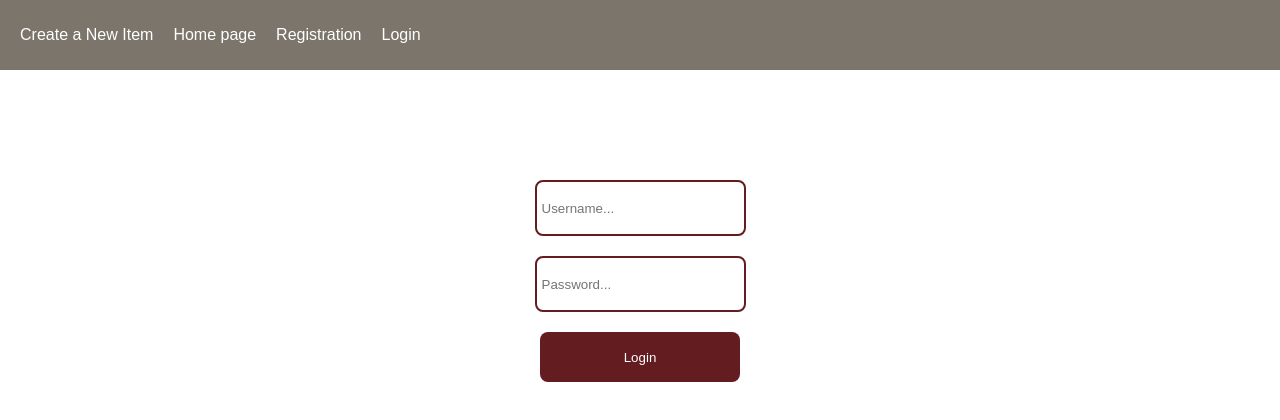
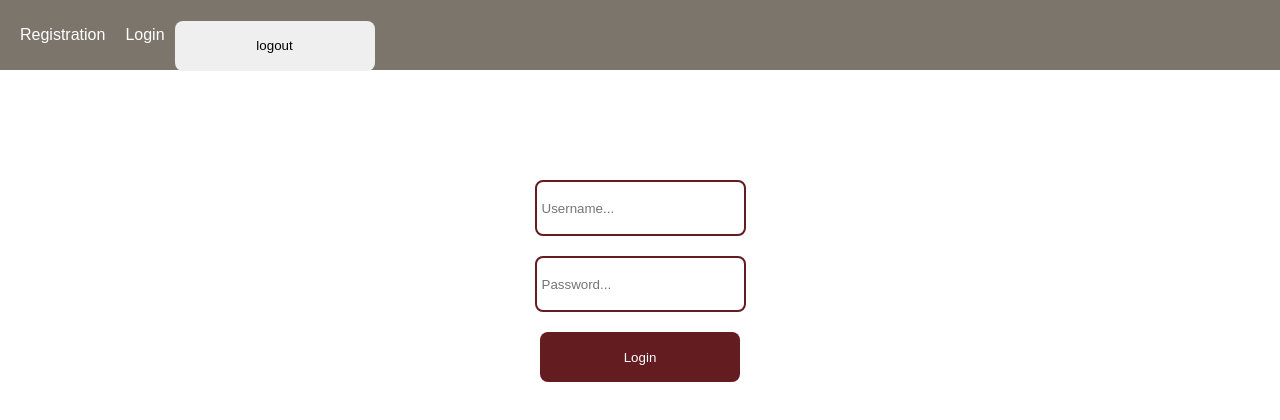
Before and after one commit to NadiaPia/I_want_to_rent, a React (Create React App) app in the folder client/: page /login in a window 1280 px wide. Shown: the top 420 px of the page. Built offline with nearby package versions, Linux system fonts and the light colour scheme; no server answers.

Commit message:
Add logout button and functionality, Add userName to the navbar and made authState to be an object in the App.js and login.js

```diff
--- a/client/src/App.js
+++ b/client/src/App.js
@@ -6,39 +6,53 @@ import Item from './pages/Item';
 import Registration from "./pages/Registration";
 import Login from "./pages/Login";
 import { AuthContext } from './helpers/AuthContext';
-import {useState, useEffect} from "react";
+import { useState, useEffect } from "react";
 import axios from "axios";
 
 
 function App() {
 
-  const [authState, setAuthState] = useState(false);// as it false by default it will show Login and Password after refresh the page despite the fact we've logged in. To avoid this we need check whether we've logged in right away after rerender(refresh the page) and if so, make authState is to be true. Looks like useEffect:
-
+  //const [authState, setAuthState] = useState(false);// as it false by default it will show Login and Password after refresh the page despite the fact we've logged in. To avoid this we need check whether we've logged in right away after rerender(refresh the page) and if so, make authState is to be true. Looks like useEffect:
+    const [authState, setAuthState] = useState({userName: "", id: 0, status: false})
   useEffect(() => {
-    axios.get("http://localhost:3002/auth/auth", {headers: {accessToken: localStorage.getItem("accessTokenn"),}})
+    axios.get("http://localhost:3002/auth/auth", { headers: { accessToken: localStorage.getItem("accessTokenn"), } })
       .then((response) => {
+        //console.log("response.data", response.data) //{userName: 'Sonia', id: 10, iat: 1679941297}
         if (response.data.error) {
-          setAuthState(false);
+          setAuthState({...authState, status: false});
         } else {
-          setAuthState(true);
+          setAuthState({userName: response.data.userName, id: response.data.id, status: true});
         }
       })
   }, [])
 
+  const logout = () => {
+    localStorage.removeItem("accessTokenn"); //we removed the Tokent> BUT!!!! it will not show any chages in our navbar: logout button will not be replaced with the Login/registration => we need change our state:
+    setAuthState({userName: "", id: 0, status: false}); //it will rerender the page
+  }
+
   return (
     <div className="App">
-      <AuthContext.Provider value={{authState, setAuthState}}>
+      <AuthContext.Provider value={{ authState, setAuthState }}>
         <Router>
           <div className="navbar">
-            <Link to="createitem">Create a New Item</Link>
-            <Link to="/">Home page</Link>
-            {!authState && (
-            <>
-            <Link to="registration">Registration</Link>
-            <Link to="login">Login</Link>
-            </>
-            )
-            }
+            <div className="links">
+              {!authState.status ? (
+                <>
+                  <Link to="registration">Registration</Link>
+                  <Link to="login">Login</Link>
+                </>
+              ) : (
+                <>
+                  <Link to="/">Home page</Link>
+                  <Link to="createitem">Create a New Item</Link>
+                </>
+              )}
+            </div>
+            <div className="LogedInContainer">
+              <h1>{authState.userName}</h1>
+              <button onClick={logout}>logout</button>
+            </div>
           </div>
 
           <Routes>
--- a/client/src/pages/Login.js
+++ b/client/src/pages/Login.js
@@ -16,11 +16,14 @@ function Login() {
     const login = () => {
         const data = {userName: userName, password: password};
         axios.post("http://localhost:3002/auth/login", data ).then((response) => {
-            if(response.data.error) { //we have to use response.data as it contain messages about arrors
+
+            if(response.data.error) { //we have to use response.data as it contain messages about errors
               alert(response.data.error)
             } else {
-              localStorage.setItem("accessTokenn", response.data);
-              setAuthState(true);
+              localStorage.setItem("accessTokenn", response.data.token);
+              //console.log("response.data", response.data) //{token: 'eyJhbGciOiJIUzI1NiIsInR5cCI6IkpXVCJ9.eyJ1c2VyTmFtZ…1Mjl9.riiC9iVxBgLNTF6prkON6e-IEk_8WfKYoDi79bN8tUI', userName: 'Sonia', id: 10}
+              setAuthState({userName: response.data.userName, id: response.data.id, status: true});
+              //setAuthState(status: true); //it cannot be a boolean any more as we made it to be an object in the App.js
               navigate("/")
             }
 
```
Also changed, not shown: 1 other file (tests, documents, lock files or other folders).
